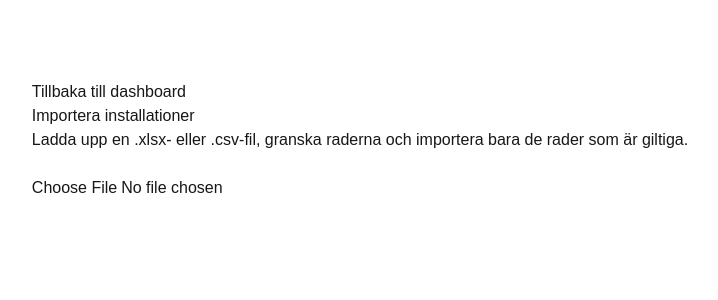
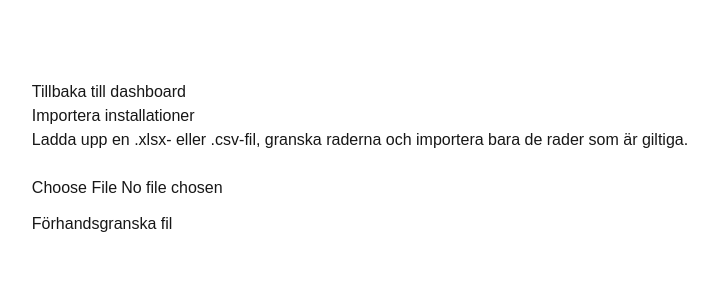
Before and after one commit to pontushelm/fgasportal, a Next.js app: page /dashboard/installations/import in a window 1280 px wide. Shown: the top 300 px of the page, without its empty margins (280-998 px from the left). Built offline with nearby package versions, Linux system fonts and the light colour scheme.

Commit message:
Fix Excel import preview button

```diff
--- a/app/dashboard/installations/import/page.tsx
+++ b/app/dashboard/installations/import/page.tsx
@@ -18,21 +18,31 @@ type ImportSummary = {
 }
 
 export default function ImportInstallationsPage() {
+  const [selectedFile, setSelectedFile] = useState<File | null>(null)
   const [rows, setRows] = useState<ParsedImportRow[]>([])
   const [error, setError] = useState("")
   const [summary, setSummary] = useState<ImportSummary | null>(null)
+  const [isParsing, setIsParsing] = useState(false)
   const [isImporting, setIsImporting] = useState(false)
   const validRows = rows.filter((row) => row.errors.length === 0)
 
-  async function handleFileChange(event: React.ChangeEvent<HTMLInputElement>) {
+  function handleFileChange(event: React.ChangeEvent<HTMLInputElement>) {
     const file = event.target.files?.[0]
+    setSelectedFile(file ?? null)
+    setRows([])
     setError("")
     setSummary(null)
+  }
 
-    if (!file) return
+  async function handlePreviewFile() {
+    if (!selectedFile) return
+
+    setError("")
+    setSummary(null)
+    setIsParsing(true)
 
     try {
-      const data = await file.arrayBuffer()
+      const data = await selectedFile.arrayBuffer()
       const workbook = XLSX.read(data, {
         type: "array",
         cellDates: true,
@@ -51,6 +61,8 @@ export default function ImportInstallationsPage() {
       console.error("Parse import file error:", err)
       setRows([])
       setError("Kunde inte läsa filen. Kontrollera att den är en giltig .xlsx eller .csv.")
+    } finally {
+      setIsParsing(false)
     }
   }
 
@@ -96,6 +108,15 @@ export default function ImportInstallationsPage() {
           accept=".xlsx,.csv"
           onChange={handleFileChange}
         />
+        <div style={actionsStyle}>
+          <button
+            type="button"
+            onClick={handlePreviewFile}
+            disabled={!selectedFile || isParsing}
+          >
+            {isParsing ? "Förhandsgranskar..." : "Förhandsgranska fil"}
+          </button>
+        </div>
         {error && <p style={{ color: "#b91c1c" }}>{error}</p>}
       </section>
 
@@ -189,6 +210,7 @@ const actionsStyle: React.CSSProperties = {
   alignItems: "center",
   gap: 12,
   flexWrap: "wrap",
+  marginTop: 12,
 }
 
 const cellStyle: React.CSSProperties = {
--- a/components/installations/create-installation-form.tsx
+++ b/components/installations/create-installation-form.tsx
@@ -1,5 +1,6 @@
 "use client"
 
+import Link from "next/link"
 import { useState } from "react"
 import type { ComplianceStatus } from "@/lib/fgas-calculations"
 import { calculateNextInspectionDate } from "@/lib/inspection-schedule"
@@ -161,9 +162,14 @@ export default function CreateInstallationForm({
 
       {error && <p>{error}</p>}
 
-      <button type="submit" disabled={isSubmitting}>
-        {isSubmitting ? "Sparar..." : "Spara aggregat"}
-      </button>
+      <div style={actionsStyle}>
+        <button type="submit" disabled={isSubmitting}>
+          {isSubmitting ? "Sparar..." : "Spara aggregat"}
+        </button>
+        <Link href="/dashboard/installations/import" style={secondaryButtonStyle}>
+          Import Excel
+        </Link>
+      </div>
     </form>
   )
 }
@@ -171,6 +177,23 @@ export default function CreateInstallationForm({
 const formStyle: React.CSSProperties = {
   display: "grid",
   gap: 8,
+}
+
+const actionsStyle: React.CSSProperties = {
+  display: "flex",
+  flexWrap: "wrap",
+  gap: 8,
+  alignItems: "center",
+}
+
+const secondaryButtonStyle: React.CSSProperties = {
+  display: "inline-block",
+  border: "1px solid #171717",
+  borderRadius: 6,
+  padding: "7px 10px",
+  color: "#171717",
+  textDecoration: "none",
+  fontWeight: 600,
 }
 
 function calculateNextInspectionPreview(
```
